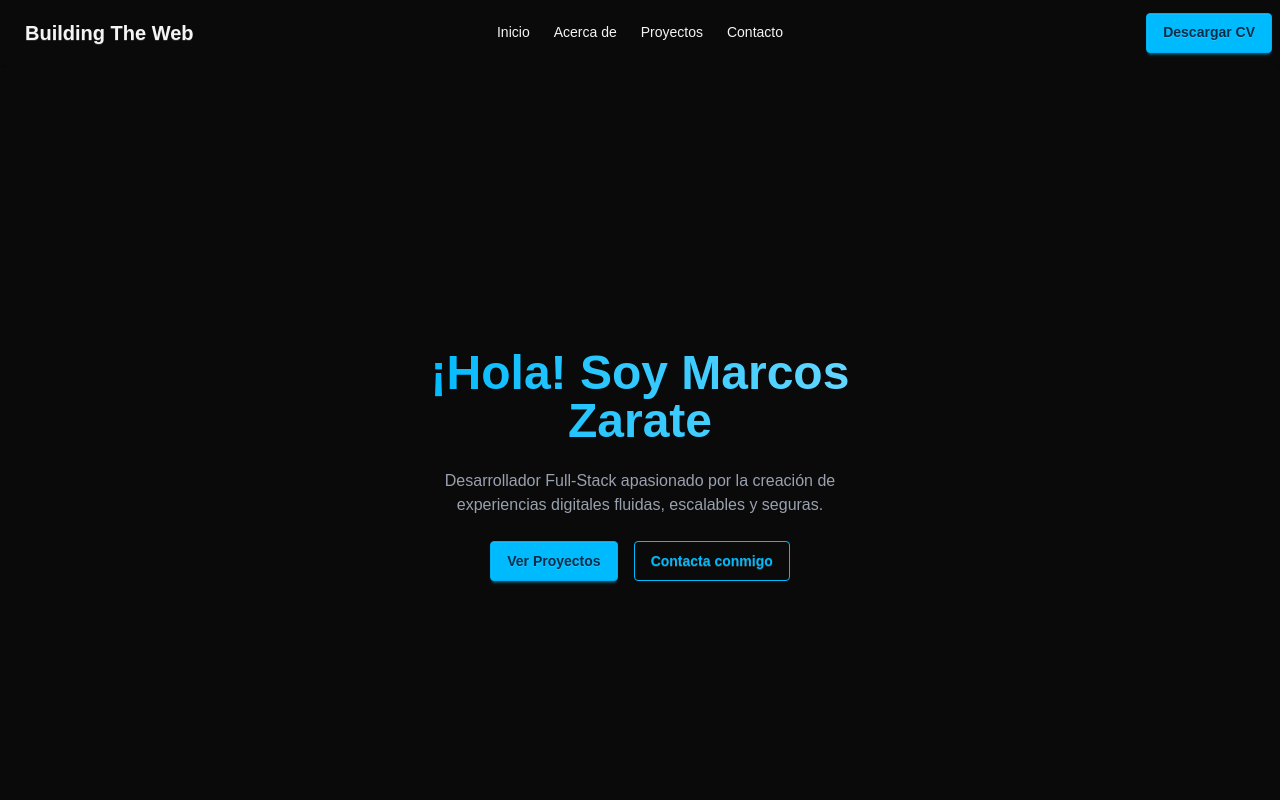
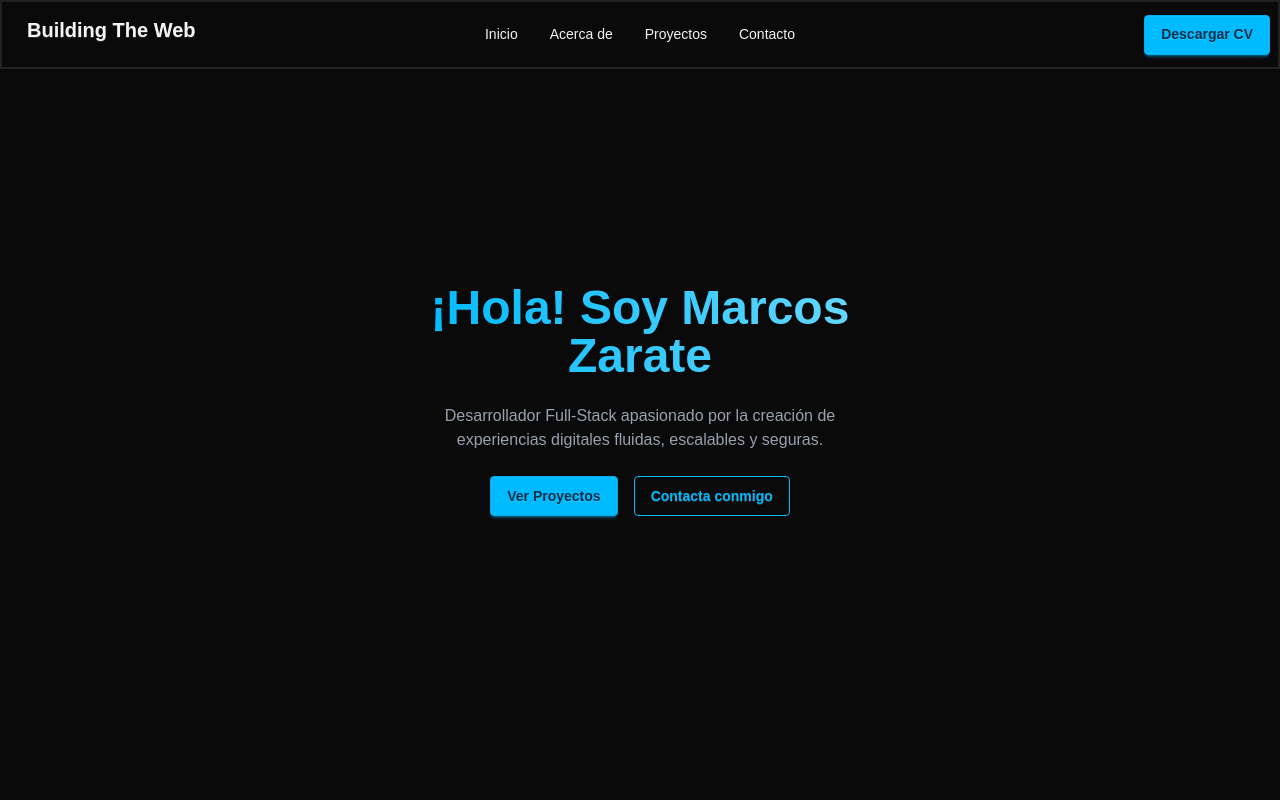
Before and after one commit to mazax28/PORTFOLIO, a React (Vite) app: page / in a window 1280 px wide. Shown: the top 800 px of the page. Built offline with nearby package versions, Linux system fonts and the light colour scheme; no server answers.

Commit message:
feat: refactor Navbar component for improved layout and styling consistency

```diff
--- a/src/components/Navbar.jsx
+++ b/src/components/Navbar.jsx
@@ -1,37 +1,35 @@
 import { Link } from 'react-scroll';
-import {useTranslation} from 'react-i18next';
-
-
+import { useTranslation } from 'react-i18next';
 
 function Navbar() {
   const { t } = useTranslation("global");
 
-
   return (
-    <div className="navbar shadow-sm ">
+    <div className="navbar fixed top-0 left-0 w-full border-2  border-white/10 backdrop-blur-md shadow-md z-50">
       <div className="navbar-start">
         <div className="dropdown">
           <div tabIndex={0} role="button" className="btn btn-ghost lg:hidden">
-        <svg xmlns="http://www.w3.org/2000/svg" className="h-5 w-5" fill="none" viewBox="0 0 24 24" stroke="currentColor"> <path strokeLinecap="round" strokeLinejoin="round" strokeWidth="2" d="M4 6h16M4 12h8m-8 6h16" /> </svg>
+            <svg xmlns="http://www.w3.org/2000/svg" className="h-5 w-5" fill="none" viewBox="0 0 24 24" stroke="currentColor">
+              <path strokeLinecap="round" strokeLinejoin="round" strokeWidth="2" d="M4 6h16M4 12h8m-8 6h16" />
+            </svg>
           </div>
           <ul
             tabIndex={0}
-        className="menu menu-sm dropdown-content bg-base-300 rounded-box z-1 mt-3 w-52 p-2 shadow">
-        <Link to='home' smooth={true} duration={500} ><li><a>{t("navbar.home")}</a></li></Link>
-        <Link to="about" smooth={true} duration={500}><li><a>{t("navbar.about")}</a></li></Link>
-        <Link to="projects" smooth={true} duration={500}><li><a>{t("navbar.projects")}</a></li></Link>
-        <Link to="contact" smooth={true} duration={500}><li><a>{t("navbar.contact")}</a></li></Link>
-
+            className="menu menu-sm dropdown-content mt-3 z-[1] p-2 shadow bg-base-100 rounded-box w-52">
+            <Link to='home' smooth={true} duration={500} offset={-64}><li><a>{t("navbar.home")}</a></li></Link>
+            <Link to="about" smooth={true} duration={500} offset={-64} ><li><a>{t("navbar.about")}</a></li></Link>
+            <Link to="projects" smooth={true} duration={500} offset={-64} ><li><a>{t("navbar.projects")}</a></li></Link>
+            <Link to="contact" smooth={true} duration={500} offset={-64} ><li><a>{t("navbar.contact")}</a></li></Link>
           </ul>
         </div>
-            <a className="btn btn-ghost text-xl">Building The Web</a>
+        <a className="btn btn-ghost normal-case text-xl hidden md:block">Building The Web</a>
       </div>
       <div className="navbar-center hidden lg:flex">
-            <ul className="menu menu-horizontal px-1">
-                <Link to='home' smooth={true} duration={500} ><li><a>{t("navbar.home")}</a></li></Link>
-                <Link to="about" smooth={true} duration={500}><li><a>{t("navbar.about")}</a></li></Link>
-                <Link to="projects" smooth={true} duration={500}><li><a>{t("navbar.projects")}</a></li></Link>
-                <Link to="contact" smooth={true} duration={500}><li><a>{t("navbar.contact")}</a></li></Link>
+        <ul className="menu menu-horizontal px-1 gap-2">
+          <Link to='home' smooth={true} duration={500} offset={-64} ><li><a>{t("navbar.home")}</a></li></Link>
+          <Link to="about" smooth={true} duration={500} offset={-64} ><li><a>{t("navbar.about")}</a></li></Link>
+          <Link to="projects" smooth={true} duration={500} offset={-64} ><li><a>{t("navbar.projects")}</a></li></Link>
+          <Link to="contact" smooth={true} duration={500} offset={-64} ><li><a>{t("navbar.contact")}</a></li></Link>
         </ul>
       </div>
       <div className="navbar-end">
@@ -41,4 +39,4 @@ function Navbar() {
   )
 }
 
-export default Navbar
+export default Navbar;
```
Lines whose indentation alone changed are shown as unchanged.
